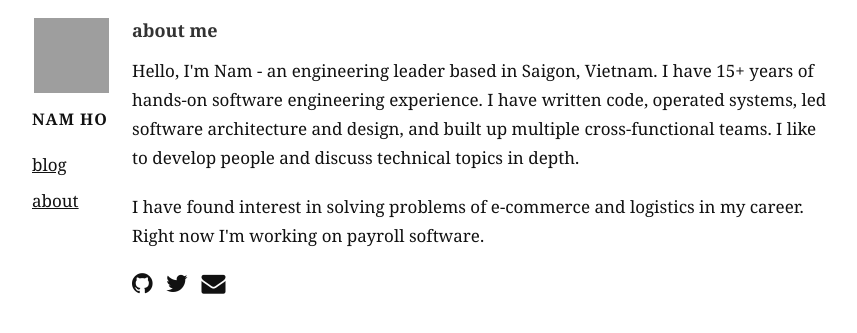
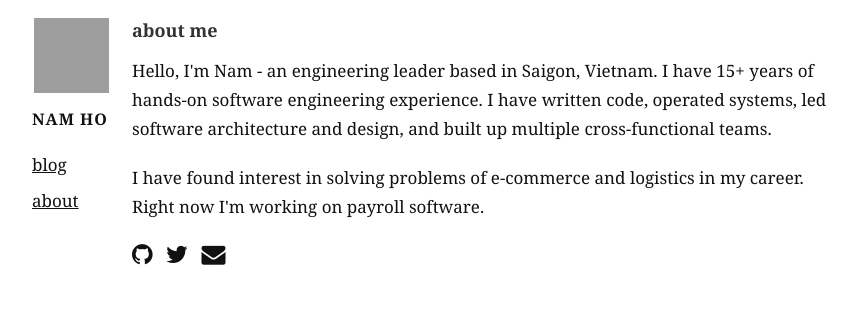
Before and after one commit to hotrannam/hotrannam.github.io, a Jekyll site: the page built from about.html, in a window 1280 px wide, cut to the strip 0-333 px from the top of the page. Shown: the whole strip, without its empty margins (208-1065 px from the left). Built offline with Jekyll 4.4.1, drawn with Linux system fonts in a browser that asks for light colours; nearby versions of some CDN libraries; grey boxes are pictures that could not be loaded.

Commit message:
Update about.html

```diff
--- a/about.html
+++ b/about.html
@@ -5,7 +5,7 @@ title: "about"
 
 <section class="content">
   <h3>about me</h3>
-  <p>Hello, I'm Nam - an engineering leader based in Saigon, Vietnam. I have 15+ years of hands-on software engineering experience. I have written code, operated systems, led software architecture and design, and built up multiple cross-functional teams. I like to develop people and discuss technical topics in depth.</p>
+  <p>Hello, I'm Nam - an engineering leader based in Saigon, Vietnam. I have 15+ years of hands-on software engineering experience. I have written code, operated systems, led software architecture and design, and built up multiple cross-functional teams.</p>
   <p>I have found interest in solving problems of e-commerce and logistics in my career. Right now I'm working on payroll software.</p>
   <a href="https://github.com/hotrannam" style="font-size:24px;text-decoration:none" class="fa fa-github"></a>&nbsp;&nbsp;
   <a href="https://twitter.com/hotrannam" style="font-size:24px;text-decoration:none" class="fa fa-twitter"></a>&nbsp;&nbsp;
```
